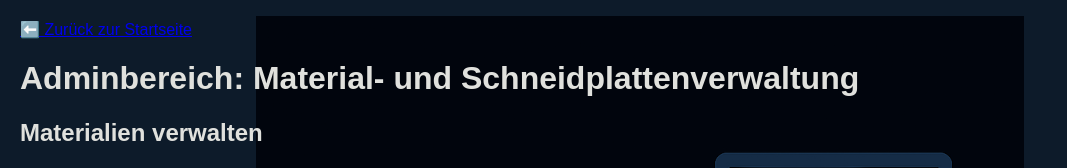
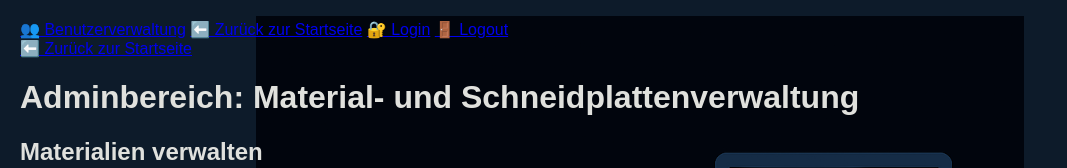
Before and after one commit to peter-pan08/Zerspanungsrechner, a PHP site: page /admin.html in a window 1280 px wide. Shown: the top 168 px of the page, without its empty margins (0-1067 px from the left). Run offline with PHP 8.4, Linux system fonts and the light colour scheme; data that the repository does not hold is empty.

Commit message:
Strukturänderung

```diff
--- a/admin.html
+++ b/admin.html
@@ -1,6 +1,12 @@
 <!DOCTYPE html>
 <html lang="de">
 <head>
+    <div class="top-links">
+    <a href="admin_user.php">👥 Benutzerverwaltung</a>
+    <a href="index.html">⬅️ Zurück zur Startseite</a>
+    <a href="login.php">🔐 Login</a>
+    <a href="logout.php">🚪 Logout</a>
+  </div>
   <meta charset="UTF-8">
   <title>Admin: Material- und Schneidplatten-Datenbank</title>
   <meta name="viewport" content="width=device-width, initial-scale=1.0">
--- a/login.php
+++ b/login.php
@@ -28,6 +28,11 @@ if ($_SERVER['REQUEST_METHOD'] === 'POST') {
 <!DOCTYPE html>
 <html lang="de">
 <head>
+    <div class="top-links">
+    <a href="admin.html">🔧 Adminbereich</a>
+    <a href="admin_user.php">👥 Benutzerverwaltung</a>
+    <a href="index.html">⬅️ Zurück zur Startseite</a>
+  </div>
   <meta charset="UTF-8">
   <title>Login</title>
   <style>
```
